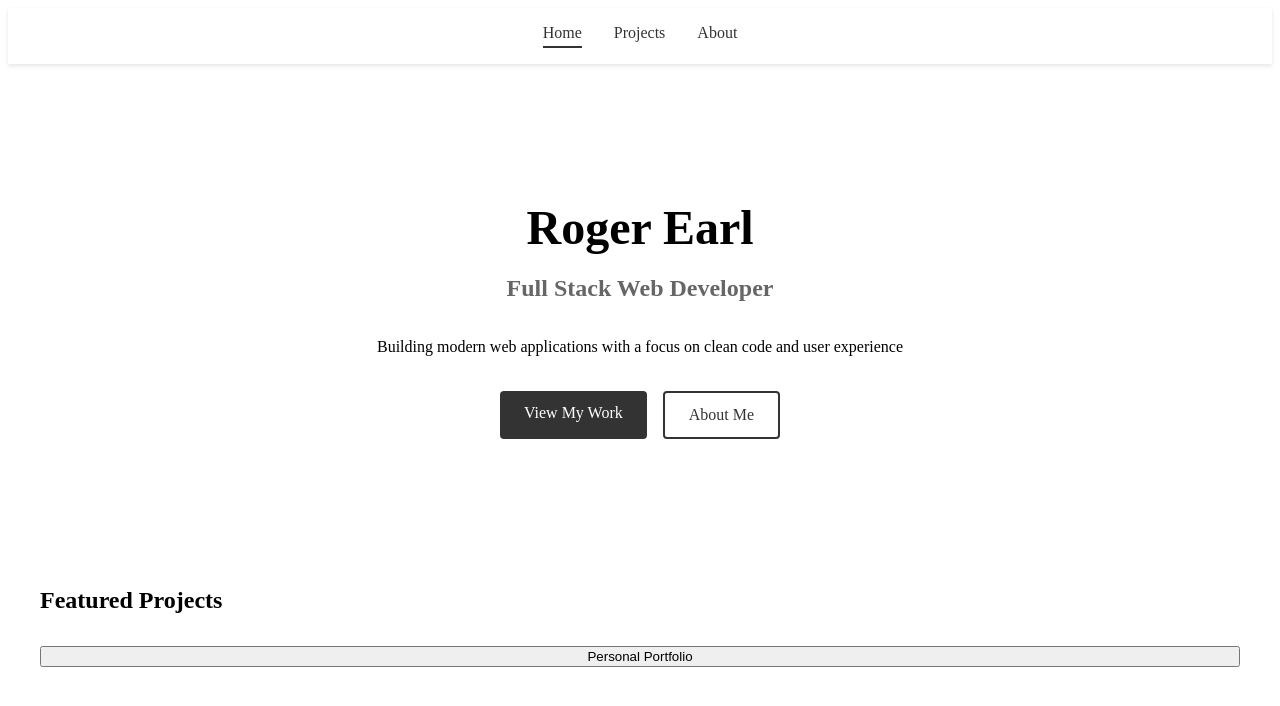
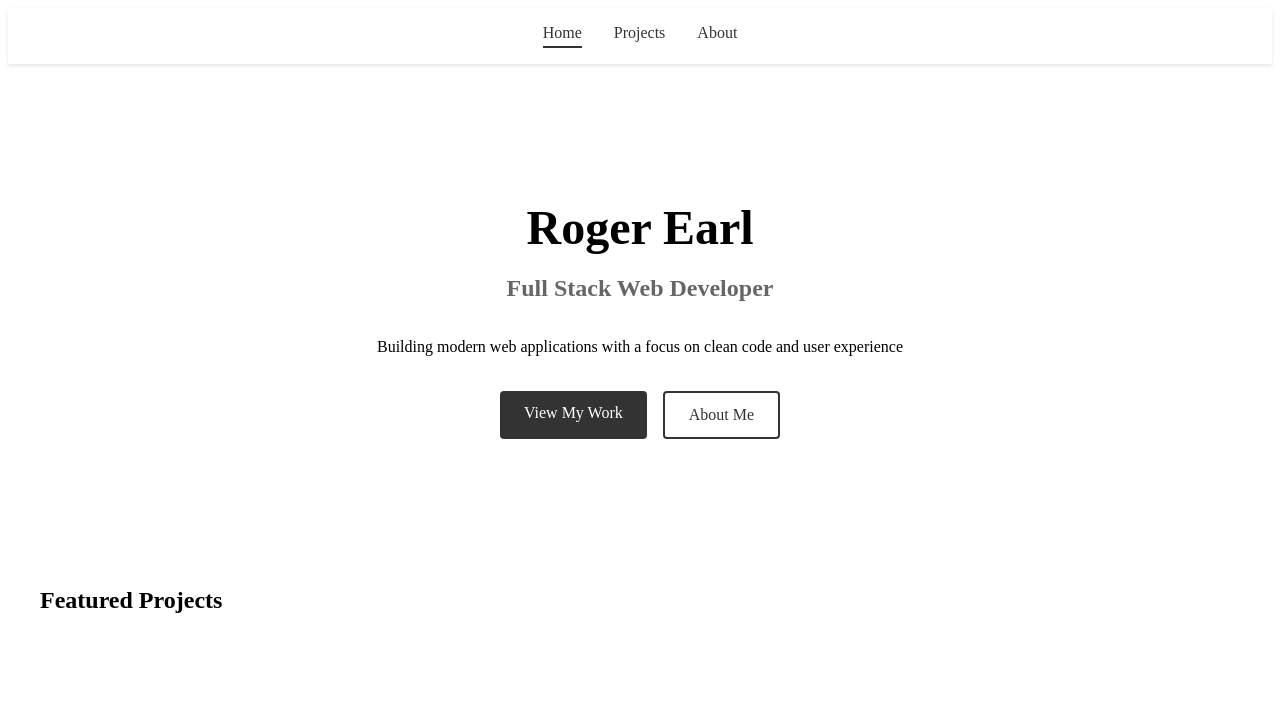
Before and after one commit to rearl89/personal-portfolio, a JavaScript app: page / in a window 1280 px wide. Shown: the top 706 px of the page. Built offline with nearby package versions, Linux system fonts and the light colour scheme; the HTML template or start-up script is replaced by a standard one.

Commit message:
Added self image.

```diff
--- a/src/pages/Home.js
+++ b/src/pages/Home.js
@@ -1,11 +1,13 @@
 import "../styles/Home.css";
 import { NavLink } from "react-router-dom";
+import rogerImage from "../assets/images/roger.jpg";
 
 function Home() {
   return (
     <div className="home-container">
       <section className="hero-section">
         <h1>Roger Earl</h1>
+        <image src="../assets/images/roger.jpg" />
         <h2>Full Stack Web Developer</h2>
         <p className="intro-text">
           Building modern web applications with a focus on clean code and user
@@ -24,7 +26,7 @@ function Home() {
       <section className="featured-section">
         <h2>Featured Projects</h2>
         <div className="featured-grid">
-          <button>Personal Portfolio</button>
+          {/* Add 2-3 featured project cards here */}
         </div>
       </section>
     </div>
```
Also changed, not shown: 1 other file (tests, documents, lock files or other folders).
